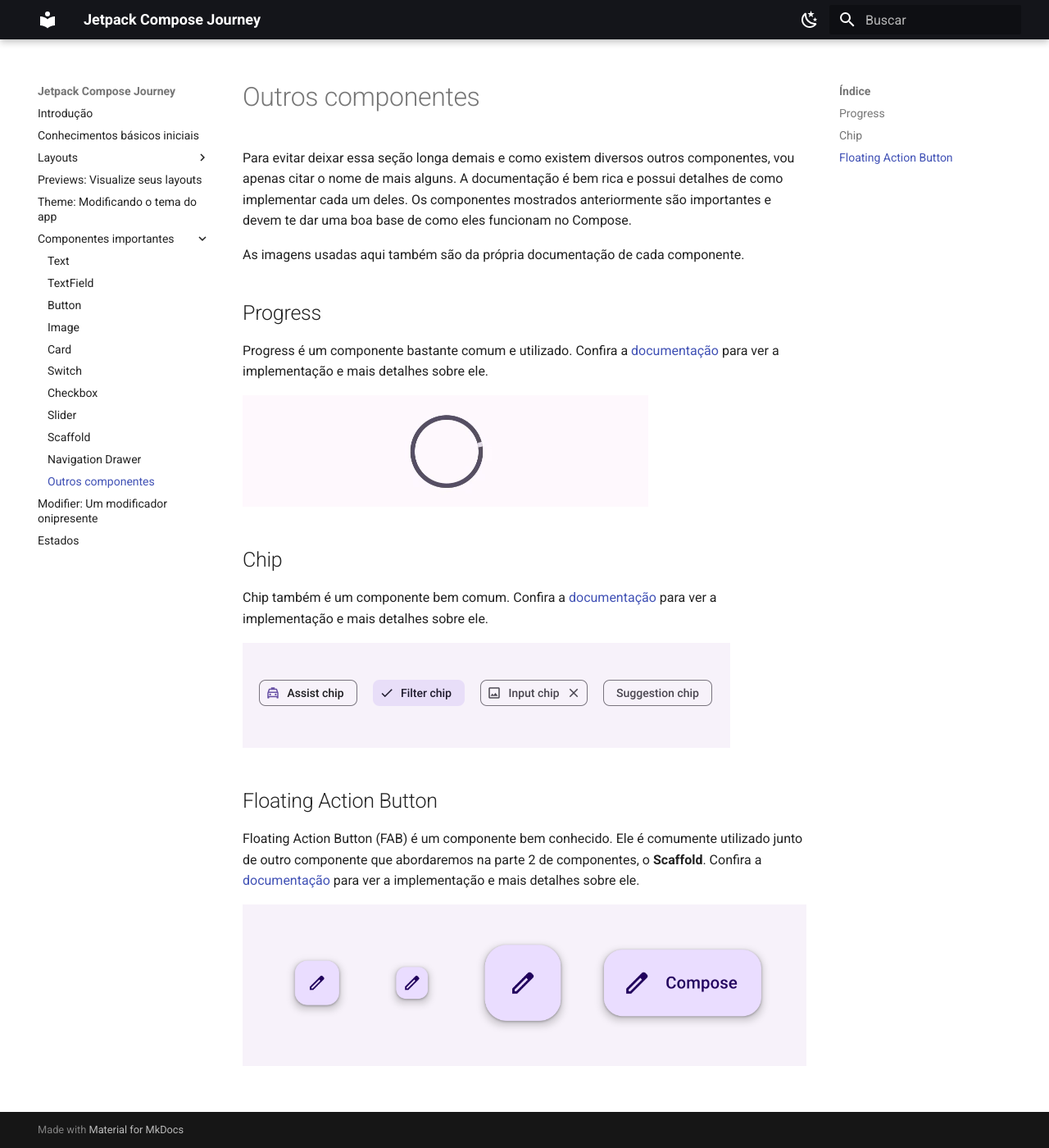
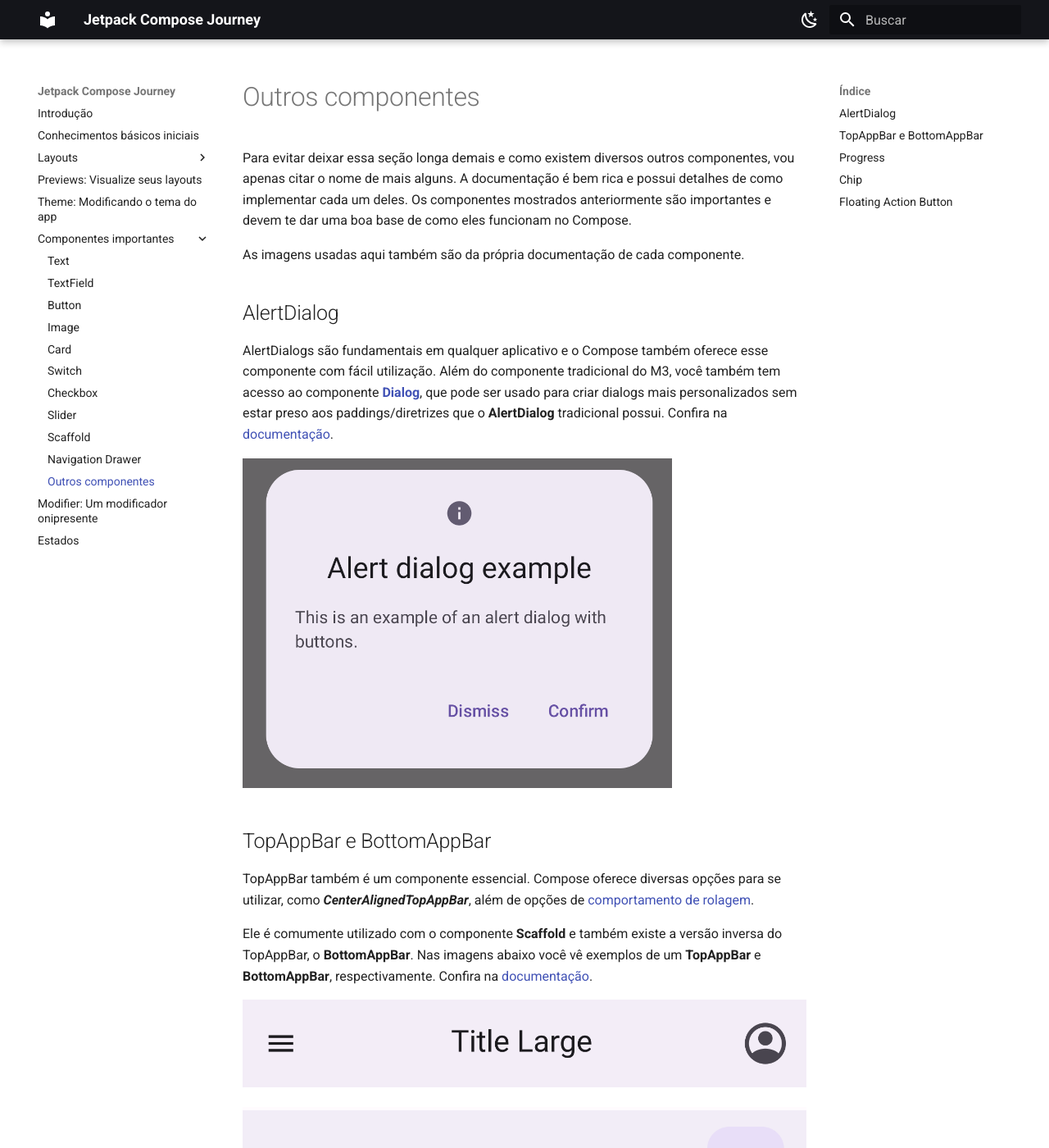
Before and after one commit to jsericksk/Jetpack-Compose-Journey, an MkDocs documentation site: the page built from docs/components/others.md, in a window 1280 px wide and 1400 px high. Shown: the whole window at 82% size. Built offline with MkDocs 1.6.1 and Material for MkDocs 9.7.7, drawn with Linux system fonts in a browser that asks for light colours; some of the changed text lies outside the part shown.

Commit message:
others.md atualizado

```diff
--- a/docs/components/others.md
+++ b/docs/components/others.md
@@ -4,20 +4,36 @@
 
 As imagens usadas aqui também são da própria documentação de cada componente.
 
+## AlertDialog
+
+AlertDialogs são fundamentais em qualquer aplicativo e o Compose também oferece esse componente com fácil utilização. Além do componente tradicional do M3, você também tem acesso ao componente [**Dialog**](https://developer.android.com/jetpack/compose/components/dialog#dialog-composable), que pode ser usado para criar dialogs mais personalizados sem estar preso aos paddings/diretrizes que o **AlertDialog** tradicional possui. Confira na [documentação](https://developer.android.com/jetpack/compose/components/dialog).
+
+![AlertDialog](others/img-04.png)
+
+## TopAppBar e BottomAppBar
+
+TopAppBar também é um componente essencial. Compose oferece diversas opções para se utilizar, como ***CenterAlignedTopAppBar***, além de opções de [comportamento de rolagem](https://developer.android.com/jetpack/compose/components/app-bars#scroll).
+
+Ele é comumente utilizado com o componente **Scaffold** e também existe a versão inversa do TopAppBar, o **BottomAppBar**. Nas imagens abaixo você vê exemplos de um **TopAppBar** e **BottomAppBar**, respectivamente. Confira na [documentação](https://developer.android.com/jetpack/compose/components/app-bars).
+
+![TopAppBar](others/img-05.png)
+
+![BottomAppBar](others/img-06.png)
+
 ## Progress
 
-Progress é um componente bastante comum e utilizado. Confira a [documentação](https://developer.android.com/jetpack/compose/components/progress) para ver a implementação e mais detalhes sobre ele.
+Progress é um componente bastante comum e utilizado. Confira na [documentação](https://developer.android.com/jetpack/compose/components/progress).
 
 ![CircularProgressIndicator](others/img-01.gif)
 
 ## Chip
 
-Chip também é um componente bem comum. Confira a [documentação](https://developer.android.com/jetpack/compose/components/chip) para ver a implementação e mais detalhes sobre ele.
+Chip também é um componente bem comum. Confira na [documentação](https://developer.android.com/jetpack/compose/components/chip).
 
 ![Chips](others/img-02.png)
 
 ## Floating Action Button
 
-Floating Action Button (FAB) é um componente bem conhecido. Ele é comumente utilizado junto de outro componente que abordaremos na parte 2 de componentes, o **Scaffold**. Confira a [documentação](https://developer.android.com/jetpack/compose/components/fab) para ver a implementação e mais detalhes sobre ele.
+Floating Action Button (FAB) é um componente bem conhecido. Ele é comumente utilizado junto de outro componente que abordaremos na parte 2 de componentes, o **Scaffold**. Confira na [documentação](https://developer.android.com/jetpack/compose/components/fab).
 
 ![Floating Action Button](others/img-03.png)
```
Also changed, not shown: docs/components/others/img-04.png (added), docs/components/others/img-05.png (added), docs/components/others/img-06.png (added).
